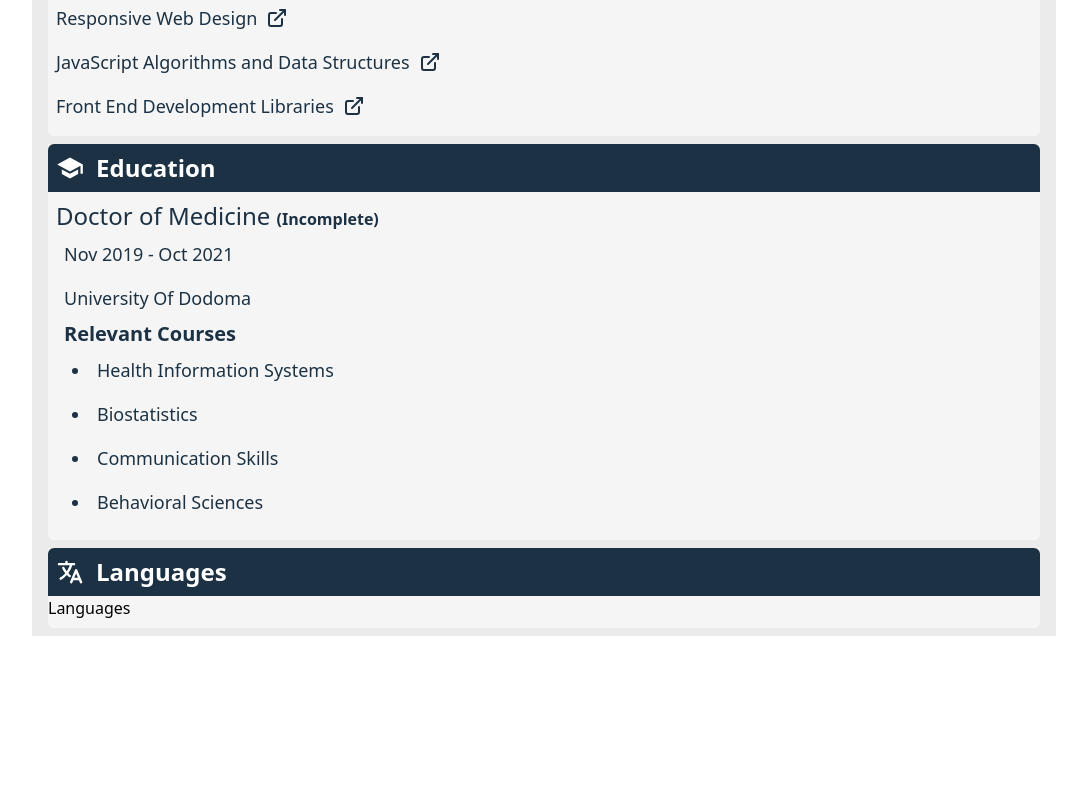
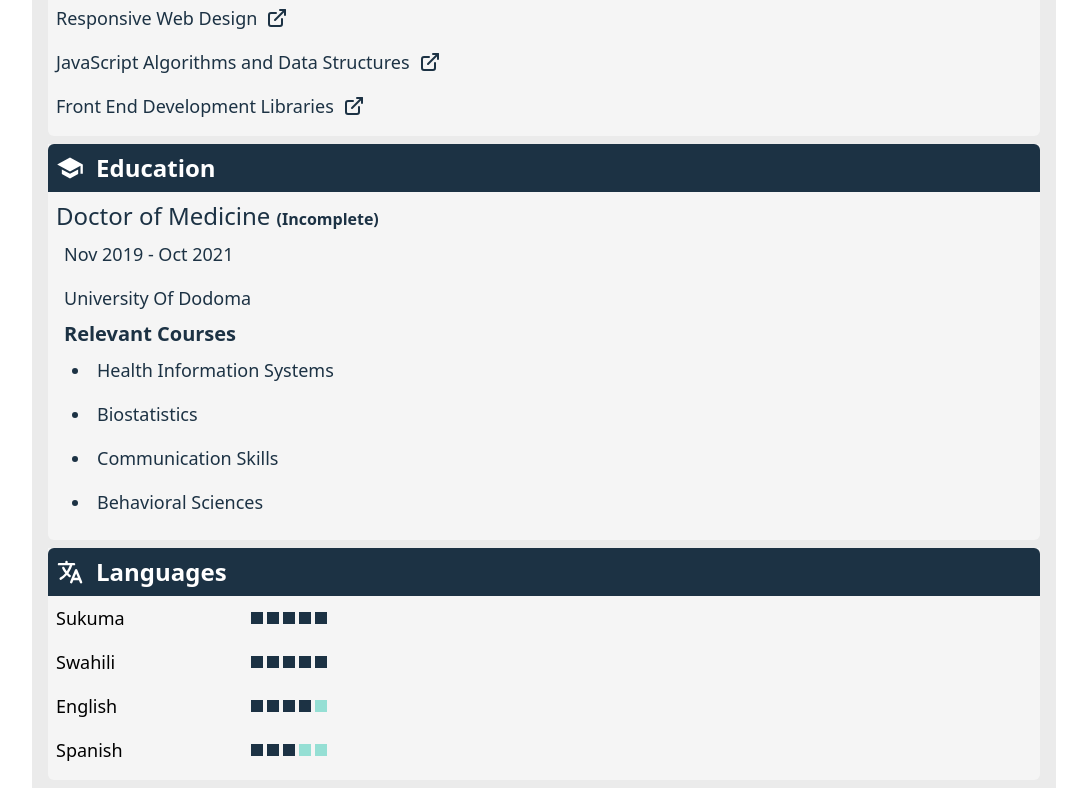
Before and after one commit to kimjisena/resume, a React (Create React App) app: page / in a window 1280 px wide. Shown: the part 741-1541 px from the top of the page, without its empty margins (96-1183 px from the left). Before the commit the page ends 1389 px from the top, so only its background shows below. Built offline with nearby package versions, Linux system fonts and the light colour scheme; the HTML template or start-up script is replaced by a standard one.

Commit message:
add Language section content

```diff
--- a/src/components/Main.tsx
+++ b/src/components/Main.tsx
@@ -7,6 +7,7 @@ import { MdSchool } from "react-icons/md";
 import Section from "./main/Section";
 import Certification from "./main/Certification";
 import Education from "./main/Education";
+import Languages from "./main/Languages";
 
 export default function Main (): ReactElement {
   return (
@@ -24,7 +25,7 @@ export default function Main (): ReactElement {
         <Education />
       </Section>
       <Section text={`Languages`} Icon={IoLanguage}>
-        <div>Languages</div>
+        <Languages />
       </Section>
     </main>
   );
--- /dev/null
+++ b/src/components/main/LanguageLevel.tsx
@@ -0,0 +1,29 @@
+import { ReactElement } from "react";
+
+
+export default function LanguageLevel ({ level }: { level: number }): ReactElement {
+  let levels: boolean[];
+
+  switch(level) {
+    case 4:
+      levels = [true, true, true, true, true];
+      break;
+    case 3:
+      levels = [true, true, true, true, false];
+      break;
+    case 2:
+      levels = [true, true, true, false, false];
+      break;
+    default:
+      levels = [false, false, false, false, false];
+      break;
+  }
+
+  return (
+    <div className={`flex flex-row items-center`}>
+      {levels.map((e, i) => {
+        return (<div key={i} className={`${e ? 'bg-dark-blue': 'bg-level-green'} w-3 h-3 mr-1`} />);
+      })}
+    </div>
+  );
+}
--- /dev/null
+++ b/src/components/main/Languages.tsx
@@ -0,0 +1,25 @@
+import { ReactElement } from "react";
+import LanguageLevel from "./LanguageLevel";
+
+export default function Languages (): ReactElement {
+  return (
+    <ul>
+      <li className={`flex flex-row items-center text-lg p-2`}>
+        <p className={`w-[30%] md:w-1/5`}>Sukuma</p>
+        <LanguageLevel level={4} />
+      </li>
+      <li className={`flex flex-row items-center text-lg p-2`}>
+        <p className={`w-[30%] md:w-1/5`}>Swahili</p>
+        <LanguageLevel level={4} />
+      </li>
+      <li className={`flex flex-row items-center text-lg p-2`}>
+        <p className={`w-[30%] md:w-1/5`}>English</p>
+        <LanguageLevel level={3} />
+      </li>
+      <li className={`flex flex-row items-center text-lg p-2`}>
+        <p className={`w-[30%] md:w-1/5`}>Spanish</p>
+        <LanguageLevel level={2} />
+      </li>
+    </ul>
+  );
+}
--- a/tailwind.config.js
+++ b/tailwind.config.js
@@ -8,7 +8,8 @@ module.exports = {
       'dark-blue': '#1C3244',
       'dark-grey': '#EBEBEB',
       orange: '#F1B742',
-      'light-green': '#33E1FD', // '#95DFD4',
+      'light-green': '#33E1FD',
+      'level-green': '#95DFD4',
     },
     extend: {},
   },
```
